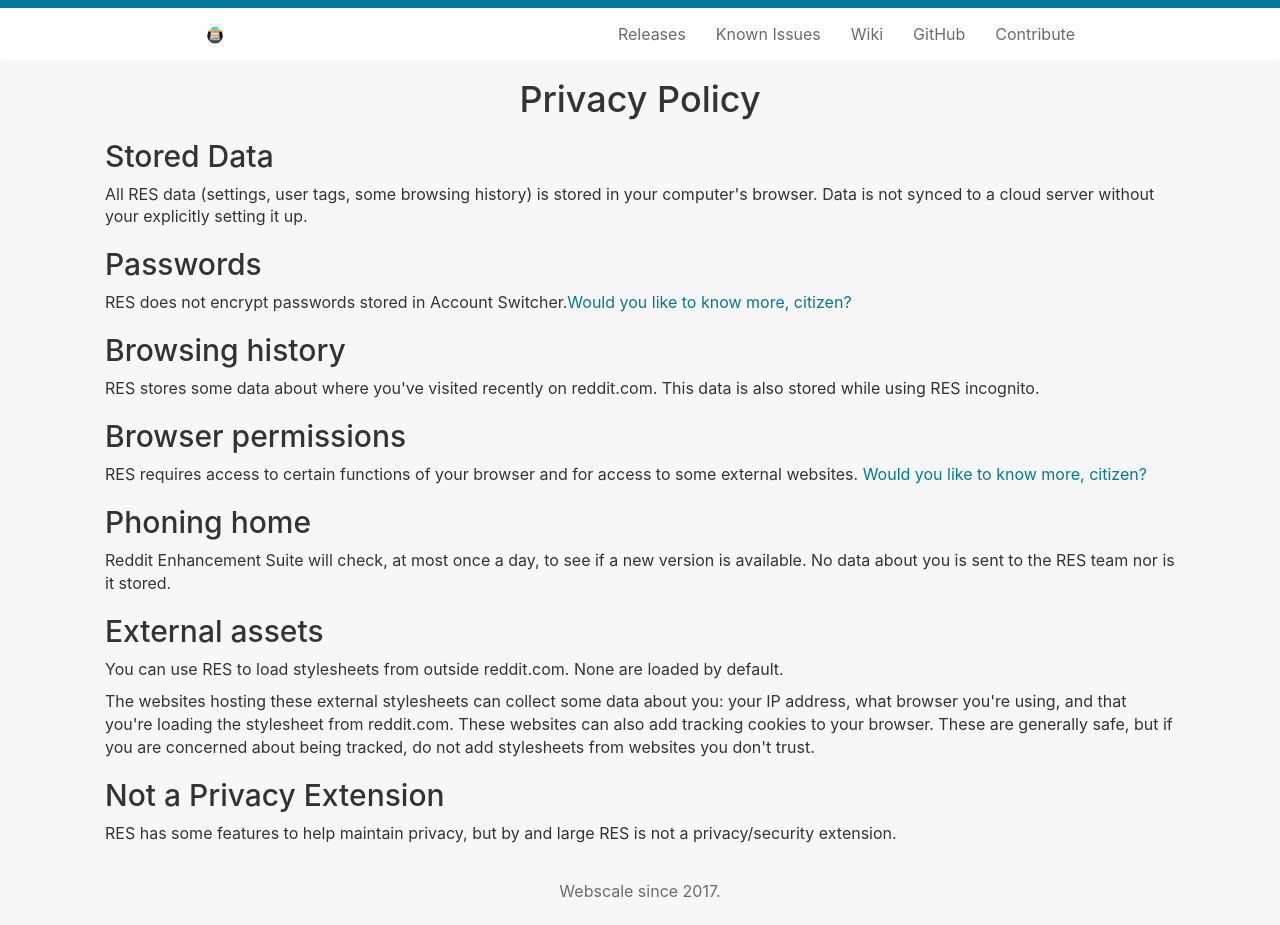
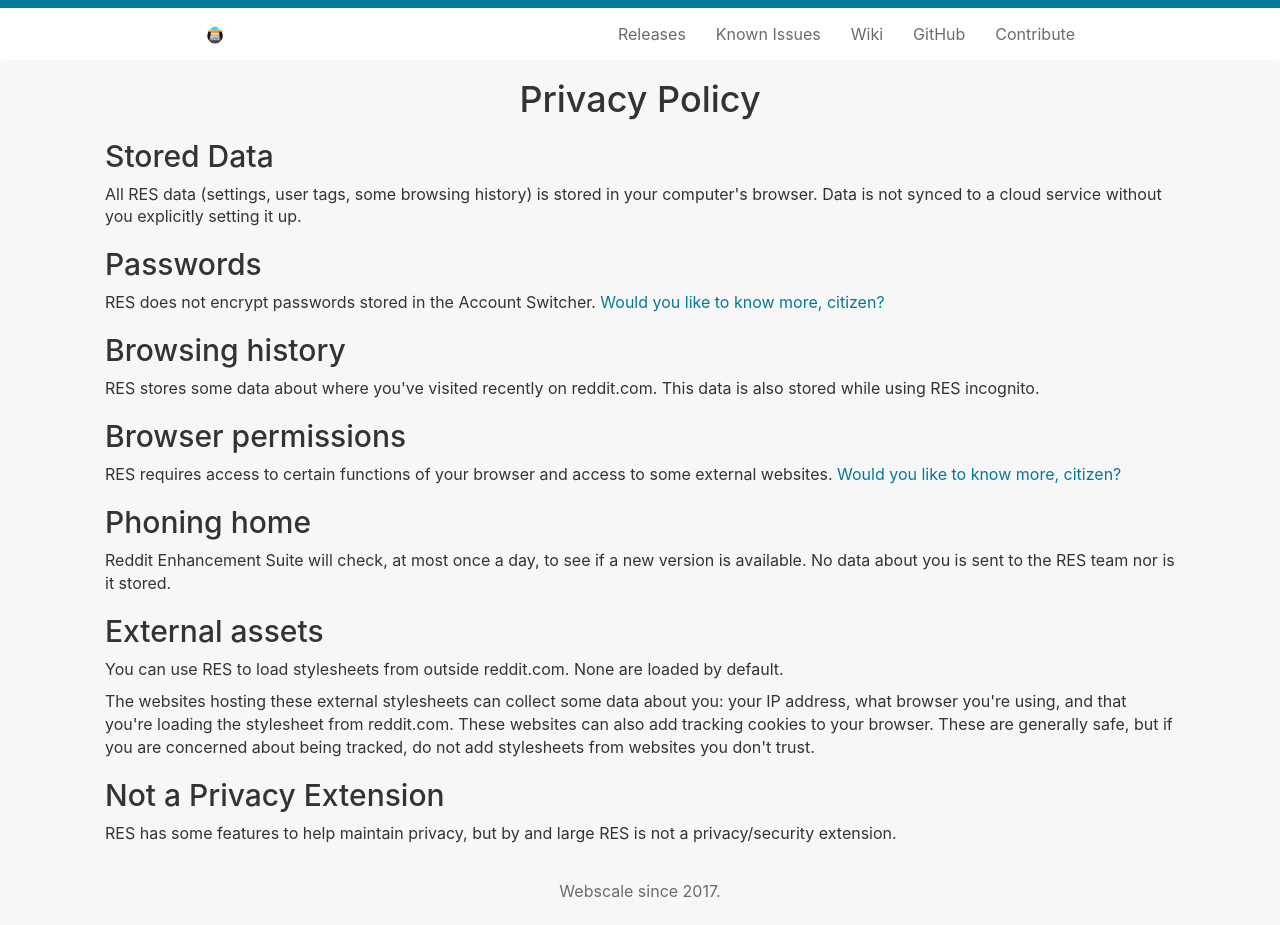
Before and after one commit to Reddit-Enhancement-Suite/Reddit-Enhancement-Suite.github.io, a Jekyll site: the page built from privacy.html, in a window 1280 px wide. Built offline with Jekyll 4.4.1, drawn with Linux system fonts in a browser that asks for light colours.

Commit message:
Word cleanup

```diff
--- a/privacy.html
+++ b/privacy.html
@@ -6,20 +6,19 @@
 <h1>Privacy Policy</h1>
 
 <h2>Stored Data</h2>
-<p>All RES data (settings, user tags, some browsing history) is stored in your computer's browser.  Data is not synced to a cloud server without your explicitly setting it up.</p>
+<p>All RES data (settings, user tags, some browsing history) is stored in your computer's browser.  Data is not synced to a cloud service without you explicitly setting it up.</p>
 
 <h2>Passwords</h2>
-<p>RES does not encrypt passwords stored in Account Switcher.<a href="https://www.reddit.com/r/Enhancement/wiki/faq/passwords#wiki_why_does_res_not_encrypt_passwords.3F" title="Why RES does not encrypt passwords stored in Account Switcher.">Would you like to know more, citizen?</a></p>
+<p>RES does not encrypt passwords stored in the Account Switcher. <a href="https://www.reddit.com/r/Enhancement/wiki/faq/passwords#wiki_why_does_res_not_encrypt_passwords.3F" title="Why RES does not encrypt passwords stored in Account Switcher.">Would you like to know more, citizen?</a></p>
 
 <h2>Browsing history</h2>
 <p>RES stores some data about where you've visited recently on reddit.com. This data is also stored while using RES incognito.</p>
 
 <h2>Browser permissions</h2>
-<p>RES requires access to certain functions of your browser and for access to some external websites. <a href="https://www.reddit.com//r/enhancement/wiki/permissions" title="RES Browser Permissions">Would you like to know more, citizen?</a></p>
+<p>RES requires access to certain functions of your browser and access to some external websites. <a href="https://www.reddit.com//r/enhancement/wiki/permissions" title="RES Browser Permissions">Would you like to know more, citizen?</a></p>
 
 <h2>Phoning home</h2>
-<p>Reddit Enhancement Suite will check, at most once a day, to see if a new version is available.  No data about you is sent to the RES team nor is it stored.</p>
-
+<p>Reddit Enhancement Suite will check, at most once a day, to see if a new version is available. No data about you is sent to the RES team nor is it stored.</p>
 
 <h2>External assets</h2>
 <p>You can use RES to load stylesheets from outside reddit.com. None are loaded by default.</p>
```
